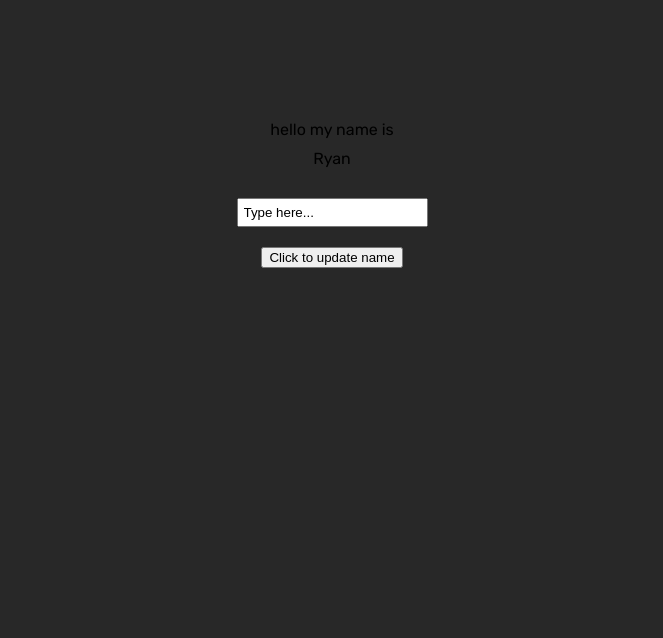
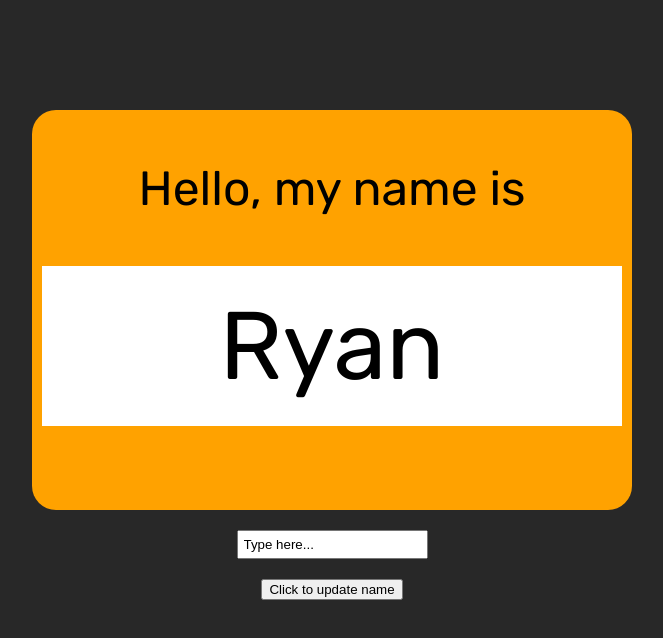
Before and after one commit to ryanjeffrey/name-tag, a plain HTML site: page index.html in a window 1280 px wide. Shown: the whole page, without its empty margins (308-971 px from the left). Drawn offline with Linux system fonts and the light colour scheme.

Commit message:
Add basic styling for name tag

```diff
--- a/index.html
+++ b/index.html
@@ -20,7 +20,7 @@
 
     <main>
         <div id="name-tag">
-            <div id="greeting">hello my name is</div>
+            <div id="greeting">Hello, my name is</div>
             <div id="name">Ryan</div>
             <div id="footer"></div>
         </div>
--- a/styles/global.css
+++ b/styles/global.css
@@ -27,6 +27,30 @@ main * {
     margin: 10px;
 }
 
+#name-tag {
+    width: 600px;
+    height: 400px;
+    border-radius: 24px;
+    background-color: rgb(255, 162, 0);
+}
+
+#greeting {
+    display: flex;
+    justify-content: center;
+    align-items: center;
+    height: 136px;
+    font-size: 48px;
+}
+
+#name {
+    display: flex;
+    justify-content: center;
+    align-items: center;
+    height: 160px;
+    background-color: white;
+    font-size: 96px;
+}
+
 input {
     padding: 5px;
 }
```
